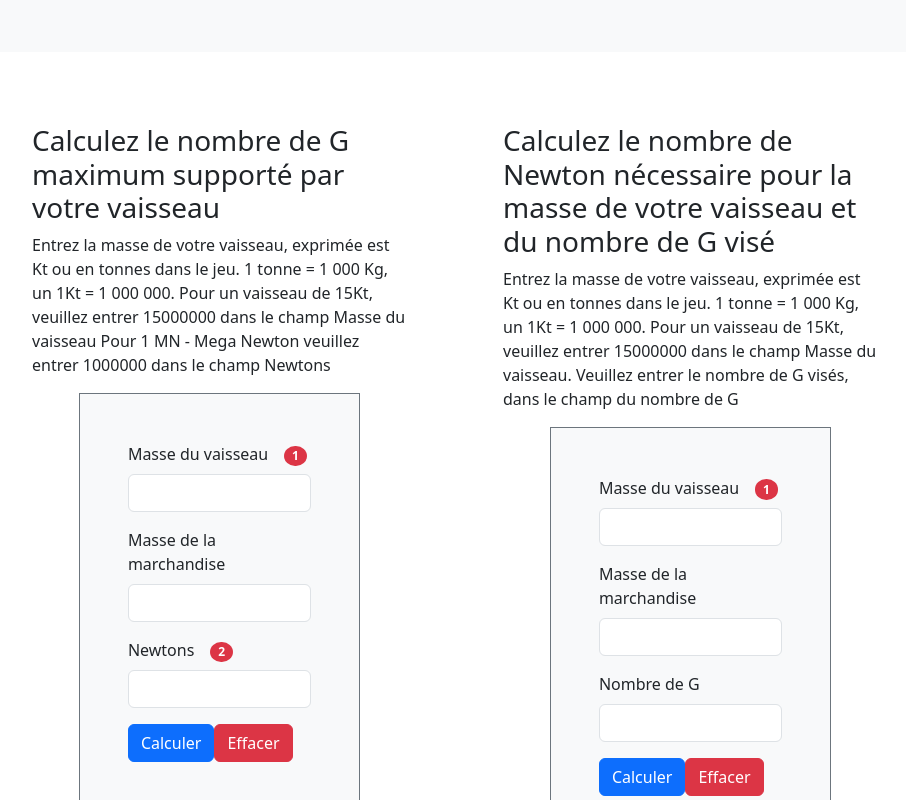
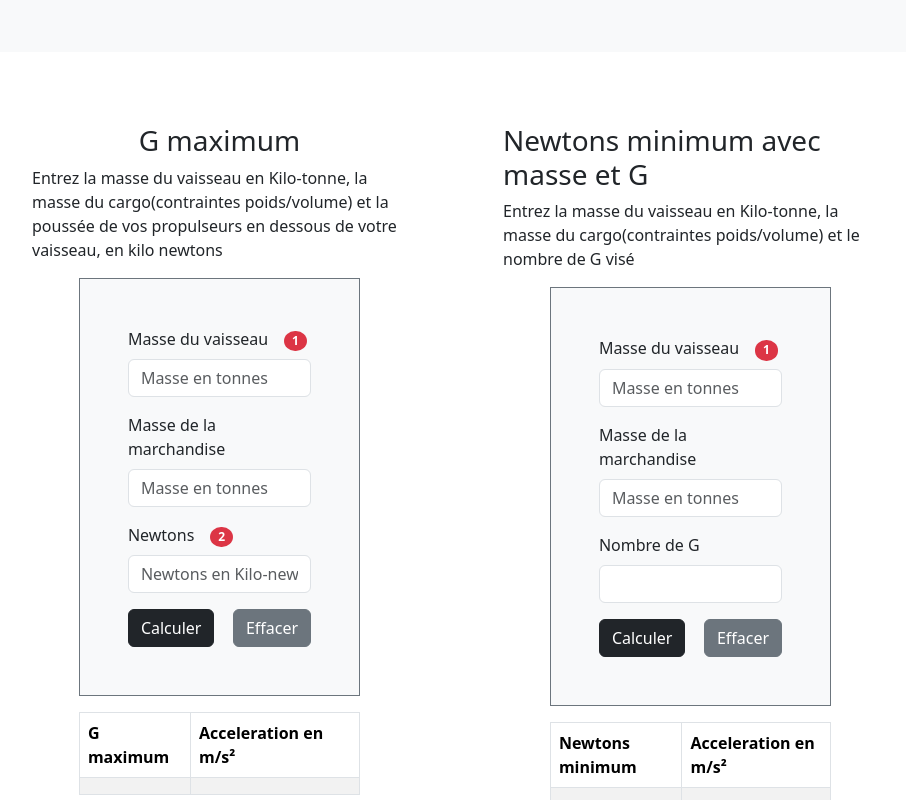
Before and after one commit to NicolasDuquesne2/newton-calculator, a React (Create React App) app: page / in a window 1280 px wide. Shown: the part 1320-2120 px from the top of the page, without its empty margins (185-1091 px from the left). Built offline with nearby package versions, Linux system fonts and the light colour scheme.

Commit message:
Form : add tooltips, thousands separators for fields

```diff
--- a/src/Componants/GMaxForm.jsx
+++ b/src/Componants/GMaxForm.jsx
@@ -1,9 +1,11 @@
 import { useRef } from 'react'
+import { useSelector } from "react-redux/es/exports"
 import useMaxG from '../Hooks/useMaxG'
 import Button from 'react-bootstrap/Button'
 import Form  from 'react-bootstrap/Form'
-import Table from 'react-bootstrap/Table';
-import { useSelector } from "react-redux/es/exports"
+import Table from 'react-bootstrap/Table'
+import OverlayTrigger from 'react-bootstrap/OverlayTrigger'
+import Tooltip from 'react-bootstrap/Tooltip'
 import { texts } from '../params/params'
 
 function GMaxForm(){
@@ -24,6 +26,10 @@ function GMaxForm(){
     let eraseButtonLabel = ''
     let gmaxLabel = ''
     let accLabel = ''
+    let weightPlaceholder = ''
+    let newtonPlaceholder = ''
+    let massTooltip = ''
+    let newtonToolTip = ''
 
     if (radioValue === '1') {
         formtitle = texts.gmaxform.french.title
@@ -31,6 +37,10 @@ function GMaxForm(){
         massFieldLabel = texts.gmaxform.french.massfield
         cargoLabel = texts.gmaxform.french.cargo
         newtonsLabel = texts.gmaxform.french.newtons
+        weightPlaceholder = texts.gmaxform.french.massplaceholder
+        newtonPlaceholder = texts.gmaxform.french.newtonplaceholder
+        massTooltip = texts.gmaxform.french.massTooltip
+        newtonToolTip = texts.gmaxform.french.newtonTooltip
         calculateButtonLabel = texts.gmaxform.french.calculatebutton
         eraseButtonLabel = texts.gmaxform.french.erasebutton
         gmaxLabel = texts.gmaxTab.french.max
@@ -40,18 +50,30 @@ function GMaxForm(){
         describ = texts.gmaxform.english.description
         massFieldLabel = texts.gmaxform.english.massfield
         cargoLabel = texts.gmaxform.english.cargo
+        weightPlaceholder = texts.gmaxform.english.massplaceholder
+        newtonPlaceholder = texts.gmaxform.english.newtonplaceholder
         newtonsLabel = texts.gmaxform.english.newtons
+        massTooltip = texts.gmaxform.english.massTooltip
+        newtonToolTip = texts.gmaxform.english.newtonTooltip
         calculateButtonLabel = texts.gmaxform.english.calculatebutton
         eraseButtonLabel = texts.gmaxform.english.erasebutton
         gmaxLabel = texts.gmaxTab.english.max
         accLabel = texts.gmaxTab.english.acc
     }
 
+    function castInNumber(stringArray) {
+        return stringArray.map((stringVar) => {
+            const cleaned = ("" + stringVar).replace(/\D/g, "")
+            return Number(cleaned)
+        })
+    }
 
     function onFormVal() {
-        const massNumeric = Number(massInput.current.value)
-        const newtonNumeric = Number(newtonInput.current.value)
-        const cargoNumeric = Number(cargoInput.current.value)
+
+        const castedInNumber = castInNumber([massInput.current.value, newtonInput.current.value, cargoInput.current.value])
+        const massNumeric = castedInNumber[0]*1000
+        const newtonNumeric = castedInNumber[1]*1000
+        const cargoNumeric = castedInNumber[2]*1000
 
         if( !isNaN(massNumeric) && !isNaN(newtonNumeric)) {
             const totalWeight =  massNumeric + cargoNumeric
@@ -67,7 +89,17 @@ function GMaxForm(){
         cargoInput.current.value = ''
     }
 
-    //let o = {Object.keys(obj).length === 0? "": maxG.maxg}
+    function format(text) {
+        const thousandsPatt = /\d{1,3}(?=(\d{3})+(?!\d))/g
+        return String(text.replace(thousandsPatt, '$& '))
+    }
+
+    function onDigitChange(e) {
+
+        let fieldVal = e.target.value
+        const cleaned = ("" + fieldVal).replace(/\D/g, "")
+        e.target.value = format(cleaned)
+    }
 
     return(
         <div className='w-50 p-5 d-flex flex-column align-items-center'>
@@ -76,25 +108,57 @@ function GMaxForm(){
              <Form className='w-75 bg-light p-5 border border-secondary mb-3'>
                 <Form.Group className="mb-3" controlId="massInput">
                 <Form.Label>{massFieldLabel}<span className="badge bg-danger rounded-circle ms-3">1</span></Form.Label>
-                <Form.Control type="number" ref={massInput} required={true} />
+                <OverlayTrigger placement='right' overlay={
+                    <Tooltip >
+                        {massTooltip}
+                    </Tooltip>
+                }>
+                    <Form.Control type="text"
+                                ref={massInput}
+                                required={true}
+                                onInput={(e) => (onDigitChange(e))}
+                                placeholder={weightPlaceholder}/>
+
+                </OverlayTrigger>
                 </Form.Group>
 
                 <Form.Group className="mb-3" controlId="newtonInput">
                 <Form.Label>{cargoLabel}</Form.Label>
-                <Form.Control type="number" ref={cargoInput} required={true}/>
+                <OverlayTrigger placement='right' overlay={
+                    <Tooltip >
+                        {massTooltip}
+                    </Tooltip>
+                }>
+                    <Form.Control type="text"
+                              ref={cargoInput}
+                              required={true}
+                              onInput={(e) => (onDigitChange(e))}
+                              placeholder={weightPlaceholder}/>
+                </OverlayTrigger>
                 </Form.Group>
 
                 <Form.Group className="mb-3" controlId="newtonInput">
                 <Form.Label>{newtonsLabel}<span className="badge bg-danger rounded-circle ms-3">2</span></Form.Label>
-                <Form.Control type="number" ref={newtonInput} required={true}/>
+                <OverlayTrigger placement='right' overlay={
+                    <Tooltip >
+                       {newtonToolTip}
+                    </Tooltip>
+                }>
+                    <Form.Control type="text"
+                              ref={newtonInput}
+                              required={true}
+                              onInput={(e) => (onDigitChange(e))}
+                              placeholder={newtonPlaceholder}/>
+                </OverlayTrigger>
                 </Form.Group>
-
-                <Button variant="primary" type="button" onClick={() => onFormVal()}>
+                <div className='d-flex justify-content-between'>
+                    <Button variant="dark" type="button" onClick={() => onFormVal()}>
                         {calculateButtonLabel}
                     </Button>
-                <Button variant="danger" type="button" onClick={() => onEraseForm()}>
+                    <Button variant="secondary" type="button" onClick={() => onEraseForm()}>
                         {eraseButtonLabel}
                     </Button>
+                </div>
             </Form>
             <Table striped bordered hover className='w-75'>
                 <thead>
--- a/src/Componants/MinNewtonForGForm.jsx
+++ b/src/Componants/MinNewtonForGForm.jsx
@@ -1,9 +1,11 @@
 import { useRef } from 'react'
+import { useSelector } from "react-redux/es/exports"
 import Button from 'react-bootstrap/Button'
 import Form  from 'react-bootstrap/Form'
 import Table from 'react-bootstrap/Table';
 import useMinNewton from '../Hooks/useMinNewton'
-import { useSelector } from "react-redux/es/exports"
+import OverlayTrigger from 'react-bootstrap/OverlayTrigger';
+import Tooltip from 'react-bootstrap/Tooltip';
 import { texts } from '../params/params'
 
 function MinNewtonForGForm(){
@@ -24,6 +26,8 @@ function MinNewtonForGForm(){
     let eraseButtonLabel = ''
     let nMinLabel = ''
     let accLabel = ''
+    let weightPlaceholder = ''
+    let massTooltip = ''
 
     if ( radioValue === '1') {
         formtitle = texts.nminform.french.title
@@ -31,6 +35,8 @@ function MinNewtonForGForm(){
         massFieldLabel = texts.nminform.french.massfield
         cargoLabel = texts.nminform.french.cargo
         gLabel = texts.nminform.french.g
+        massTooltip = texts.nminform.french.massTooltip
+        weightPlaceholder = texts.gmaxform.french.massplaceholder
         calculateButtonLabel = texts.nminform.french.calculatebutton
         eraseButtonLabel = texts.nminform.french.erasebutton
         nMinLabel = texts.nminTab.french.min
@@ -41,17 +47,28 @@ function MinNewtonForGForm(){
         massFieldLabel = texts.nminform.english.massfield
         cargoLabel = texts.nminform.english.cargo
         gLabel = texts.nminform.english.g
+        massTooltip = texts.nminform.english.massTooltip
+        weightPlaceholder = texts.gmaxform.english.massplaceholder
         calculateButtonLabel = texts.nminform.english.calculatebutton
         eraseButtonLabel = texts.nminform.english.erasebutton
         nMinLabel = texts.nminTab.english.min
         accLabel = texts.nminTab.english.acc
     }
 
+    function castInNumber(stringArray) {
+        return stringArray.map((stringVar) => {
+            const cleaned = ("" + stringVar).replace(/\D/g, "")
+            return Number(cleaned)
+        })
+    }
+
 
     function onFormVal() {
-        const massNumeric = Number(massInput.current.value)
-        const gNumeric = Number(gInput.current.value)
-        const cargoNumeric = Number(cargoInput.current.value)
+
+        const castedInNumber = castInNumber([massInput.current.value, gInput.current.value, cargoInput.current.value])
+        const massNumeric = castedInNumber[0]*1000
+        const gNumeric = castedInNumber[1]
+        const cargoNumeric = castedInNumber[2]*1000
 
         if( !isNaN(massNumeric) && !isNaN(gNumeric) && !isNaN(cargoNumeric)) {
             const totalWeight =  massNumeric + cargoNumeric
@@ -67,7 +84,17 @@ function MinNewtonForGForm(){
     accDisplay.current.innerHTML = ''
     }
 
-    //{Object.keys(nMin).length === 0? "": nMin.minn}
+    function format(text) {
+        const thousandsPatt = /\d{1,3}(?=(\d{3})+(?!\d))/g
+        return String(text.replace(thousandsPatt, '$& '))
+    }
+
+    function onDigitChange(e) {
+
+        let fieldVal = e.target.value
+        const cleaned = ("" + fieldVal).replace(/\D/g, "")
+        e.target.value = format(cleaned)
+    }
 
     return(
         <div className='w-50 p-5 d-flex flex-column align-items-center'>
@@ -76,25 +103,46 @@ function MinNewtonForGForm(){
              <Form className='w-75 bg-light p-5 border border-secondary mb-3'>
                 <Form.Group className="mb-3" controlId="massInput">
                 <Form.Label>{massFieldLabel}<span className="badge bg-danger rounded-circle ms-3">1</span></Form.Label>
-                <Form.Control type="number" ref={massInput} required={true}/>
+                <OverlayTrigger placement='right' overlay={
+                    <Tooltip >
+                        {massTooltip}
+                    </Tooltip>
+                }>
+                    <Form.Control type="text" ref={massInput}
+                              required={true}
+                              onInput={(e) => (onDigitChange(e))}
+                              placeholder={weightPlaceholder}/>
+                </OverlayTrigger>
                 </Form.Group>
 
                 <Form.Group className="mb-3" controlId="newtonInput">
                 <Form.Label>{cargoLabel}</Form.Label>
-                <Form.Control type="number" ref={cargoInput} required={true}/>
+                <OverlayTrigger placement='right' overlay={
+                    <Tooltip >
+                        {massTooltip}
+                    </Tooltip>
+                }>
+                    <Form.Control type="text"
+                              ref={cargoInput}
+                              required={true}
+                              onInput={(e) => (onDigitChange(e))}
+                              placeholder={weightPlaceholder}/>
+                </OverlayTrigger>
+
                 </Form.Group>
 
                 <Form.Group className="mb-3" controlId="newtonInput">
                 <Form.Label>{gLabel}</Form.Label>
-                <Form.Control type="number" ref={gInput} required={true}/>
+                <Form.Control type="text" ref={gInput} required={true} onInput={(e) => (onDigitChange(e))}/>
                 </Form.Group>
-
-                <Button variant="primary" type="button" onClick={() => onFormVal()}>
-                {calculateButtonLabel}
-                </Button>
-                <Button variant="danger" type="button" onClick={() => onEraseForm()}>
-                {eraseButtonLabel}
-                </Button>
+                <div className='d-flex justify-content-between'>
+                    <Button variant="dark" type="button" onClick={() => onFormVal()}>
+                        {calculateButtonLabel}
+                    </Button>
+                    <Button variant="secondary" type="button" onClick={() => onEraseForm()}>
+                        {eraseButtonLabel}
+                    </Button>
+                </div>
             </Form>
             <Table striped bordered hover className='w-75'>
                 <thead>
--- a/src/params/params.jsx
+++ b/src/params/params.jsx
@@ -32,25 +32,31 @@ export const texts = {
 
     gmaxform: {
         french: {
-            title: `Calculez le nombre de G maximum supporté par votre vaisseau`,
-            description: `Entrez la masse de votre vaisseau, exprimée est Kt ou en tonnes dans le jeu.
-            1 tonne = 1 000 Kg, un 1Kt = 1 000 000. Pour un vaisseau de 15Kt, veuillez entrer 15000000
-            dans le champ Masse du vaisseau Pour 1 MN - Mega Newton veuillez entrer 1000000 dans le champ Newtons`,
+            title: `G maximum`,
+            description: `Entrez la masse du vaisseau en Kilo-tonne, la masse du cargo(contraintes poids/volume)
+            et la poussée de vos propulseurs en dessous de votre vaisseau, en kilo newtons`,
             massfield: `Masse du vaisseau`,
             cargo: `Masse de la marchandise`,
+            massplaceholder: "Masse en tonnes",
             newtons: `Newtons`,
+            newtonplaceholder: "Newtons en Kilo-newtons",
+            massTooltip : "Pour 1 Kt, entrez 1 000",
+            newtonTooltip: "Pour 1 MN, entrez 1 000",
             calculatebutton: `Calculer`,
             erasebutton: `Effacer`
         },
 
         english: {
-            title:`Calculate the maximum number of G your ship can support`,
-            description: `Enter the mass of your ship, expressed in Kt or tonnes in the game.
-            1 ton = 1,000 Kg, a 1Kt = 1,000,000 kg. For a 15Kt ship, please enter 15000000
-            in the Ship Mass field For 1 MN - Mega Newton please enter 1000000 in the Newtons field`,
+            title:`Max G`,
+            description: `Enter the mass of the ship in kilotons, the mass of the cargo (weight/volume constraints)
+            and the thrust of your thrusters below your ship, in kilo newtons`,
             massfield: `Ship weight`,
             cargo: `Cargo weight`,
+            massplaceholder: "Weight in tonnes",
             newtons: `Newtons`,
+            newtonplaceholder: "Newtons in kilonewtons",
+            massTooltip : "For 1 Kt, put 1 000",
+            newtonTooltip: "For 1 MN, put 1 000",
             calculatebutton: `Calculate`,
             erasebutton: `Erase`
         }
@@ -58,27 +64,29 @@ export const texts = {
 
     nminform: {
         french: {
-            title: `Calculez le nombre de Newton nécessaire pour la masse de votre vaisseau et du nombre de G visé`,
-            description: `Entrez la masse de votre vaisseau, exprimée est Kt ou en tonnes dans le jeu. 1 tonne = 1 000 Kg,
-            un 1Kt = 1 000 000. Pour un vaisseau de 15Kt, veuillez entrer 15000000 dans le champ Masse du vaisseau.
-            Veuillez entrer le nombre de G visés, dans le champ du nombre de G`,
+            title: `Newtons minimum avec masse et G`,
+            description: `Entrez la masse du vaisseau en Kilo-tonne, la masse du cargo(contraintes poids/volume)
+             et le nombre de G visé`,
             massfield: `Masse du vaisseau`,
             cargo: `Masse de la marchandise`,
+            massplaceholder: "Masse en tonnes",
             g: `Nombre de G`,
             calculatebutton: `Calculer`,
-            erasebutton: `Effacer`
+            erasebutton: `Effacer`,
+            massTooltip : "Pour 1 Kt, entrez 1 000"
         },
 
         english: {
-            title:`Calculate the number of Newtons needed for the mass of your ship and the number of Gs you are aiming for`,
-            description: `Enter the mass of your ship, expressed in Kt or tons in the game. 1 ton = 1,000 Kg,
-            one 1Kt = 1,000,000. For a 15Kt ship, please enter 15000000 in the Ship Mass field.
-            Please enter the number of G's you are aiming for, in the G number field`,
+            title:`Minimum newtons with weight and G`,
+            description: `Enter the mass of the ship in kilotons, the mass of the cargo (weight/volume constraints)
+            and the number of G targeted`,
             massfield: `Ship weight`,
             cargo: `Cargo weight`,
+            massplaceholder: "Weight in tonnes",
             g: `Number of G`,
             calculatebutton: `Calculate`,
-            erasebutton: `Erase`
+            erasebutton: `Erase`,
+            massTooltip : "For 1 Kt, put 1 000"
         }
     },
 
```
Also changed, not shown: src/App.jsx (+1 -1 lines). Lines whose indentation alone changed are shown as unchanged.
